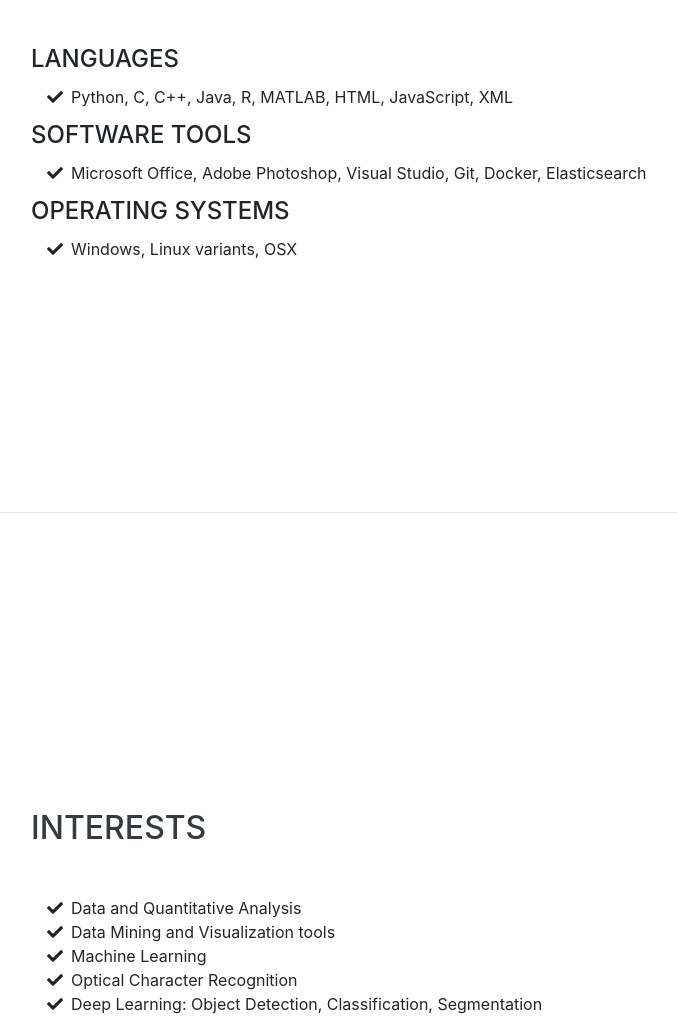
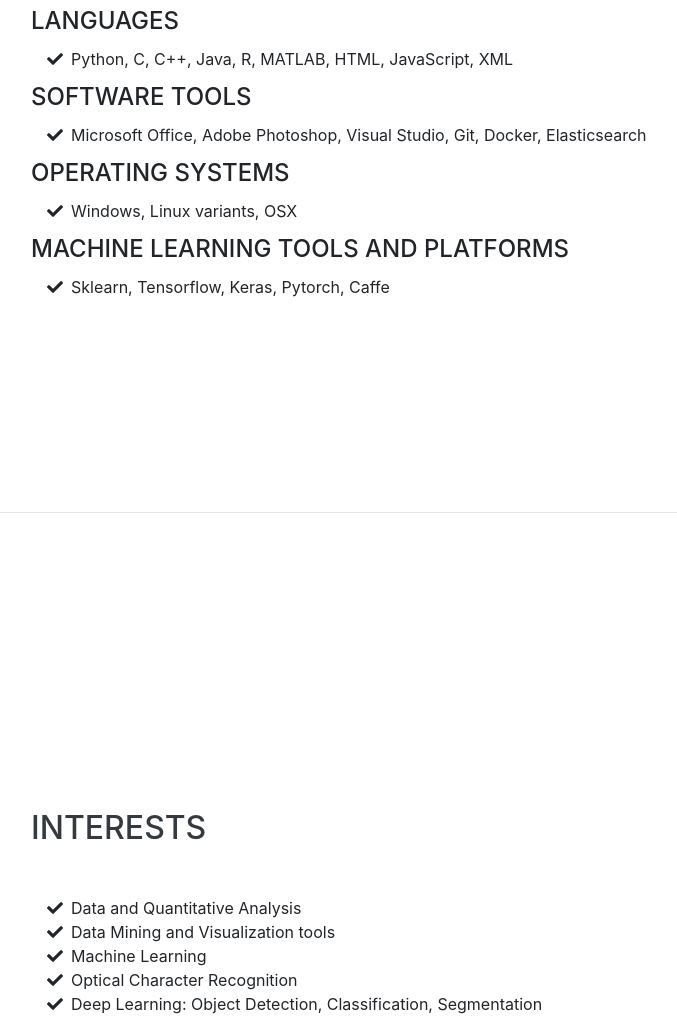
Before and after one commit to liyu10000/liyu10000.github.io, a website with bundled scripts: page index.html in a window 1280 px wide. Shown: the part 3141-4169 px from the top of the page, without its empty margins (289-966 px from the left). Built offline with nearby package versions, Linux system fonts and the light colour scheme; a web font is replaced by a local one.

Commit message:
updated skills on machine learning

```diff
--- a/index.html
+++ b/index.html
@@ -241,6 +241,13 @@
             Windows, Linux variants, OSX</li>
         </ul>
 
+        <div class="subheading mb-2">Machine Learning Tools and Platforms</div>
+        <ul class="fa-ul mb-2">
+          <li>
+            <i class="fa-li fa fa-check"></i>
+            Sklearn, Tensorflow, Keras, Pytorch, Caffe</li>
+        </ul>
+
 <!--
         <div class="subheading mb-3">Workflow</div>
         <ul class="fa-ul mb-0">
```
